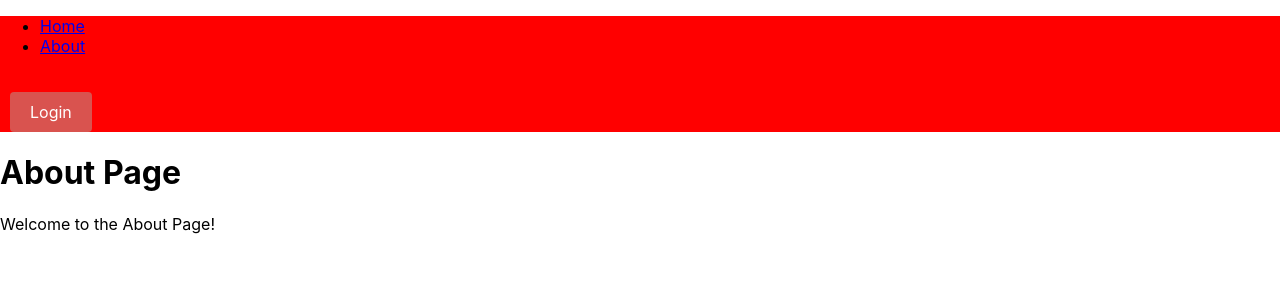
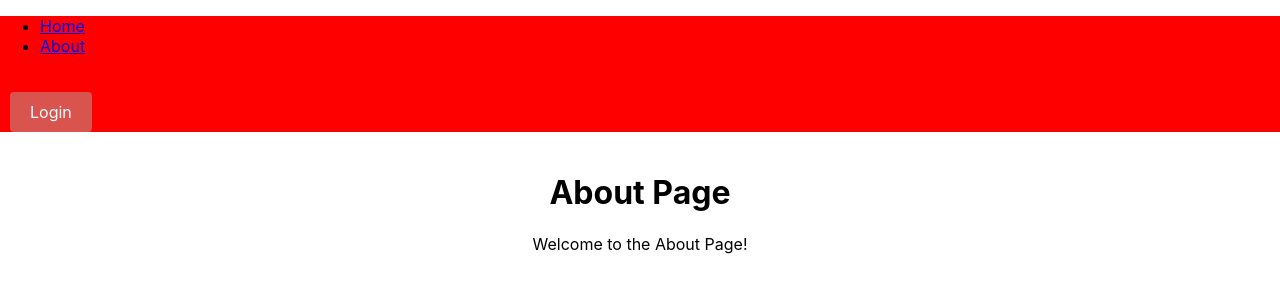
Before and after one commit to syro13/SOA_CA2_Frontend, a React (Create React App) app in the folder soa_ca2_frontend/: page /about in a window 1280 px wide. Shown: the top 300 px of the page. Built offline with nearby package versions, Linux system fonts and the light colour scheme.

Commit message:
Minor styling changes

```diff
--- a/soa_ca2_frontend/src/App.css
+++ b/soa_ca2_frontend/src/App.css
@@ -54,3 +54,10 @@
 .btn:hover {
   background-color: #c9302c;
 }
+
+.main-container{
+  max-width: 400px;
+  margin: auto;
+  padding: 20px;
+  text-align: center;
+}
--- a/soa_ca2_frontend/src/pages/About.js
+++ b/soa_ca2_frontend/src/pages/About.js
@@ -2,7 +2,7 @@ import React from 'react';
 
 function About() {
   return (
-    <div>
+    <div className="main-container">
       <h1>About Page</h1>
       <p>Welcome to the About Page!</p>
     </div>
--- a/soa_ca2_frontend/src/pages/Courses.js
+++ b/soa_ca2_frontend/src/pages/Courses.js
@@ -2,7 +2,7 @@ import React from 'react';
 
 function Courses() {
     return (
-      <div>
+      <div className="main-container">
         <h1>Courses Page</h1>
         <p>This is the Courses Page.</p>
       </div>
--- a/soa_ca2_frontend/src/pages/Home.js
+++ b/soa_ca2_frontend/src/pages/Home.js
@@ -2,7 +2,7 @@ import React from 'react';
 
 function Home() {
     return (
-      <div>
+      <div className="main-container">
         <h1>Home Page</h1>
         <p>This is the Home Page.</p>
       </div>
--- a/soa_ca2_frontend/src/pages/Login.js
+++ b/soa_ca2_frontend/src/pages/Login.js
@@ -50,7 +50,7 @@ function Login() {
     }
 
     return (
-        <div style={{ maxWidth: '400px', margin: 'auto', padding: '20px', textAlign: 'center' }}>
+        <div className="main-container">
             <h1>Login</h1>
             <form onSubmit={handleLogin}>
                 <div style={{ marginBottom: '10px' }}>
--- a/soa_ca2_frontend/src/pages/Register.js
+++ b/soa_ca2_frontend/src/pages/Register.js
@@ -38,7 +38,7 @@ const Register = () => {
 
     if (message !== null) {
         return (
-            <div style={{ maxWidth: '400px', margin: 'auto', padding: '20px', textAlign: 'center' }}>
+            <div className="main-container">
                 <p>{message}</p>
                 <button onClick={() => {
                     setMessage(null)
@@ -56,7 +56,7 @@ const Register = () => {
     }
 
     return (
-        <div className="register-container" style={{ maxWidth: '400px', margin: 'auto', padding: '20px', textAlign: 'center' }}>
+        <div className="main-container">
             <h2>Register</h2>
             <form onSubmit={handleRegister}>
                 <div style={{ marginBottom: '10px' }}>
```
